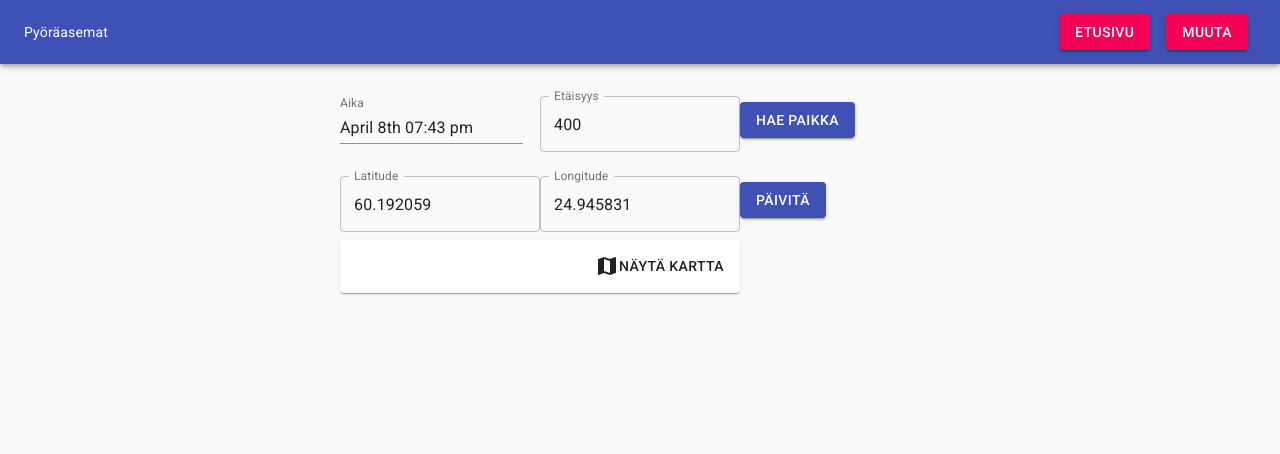
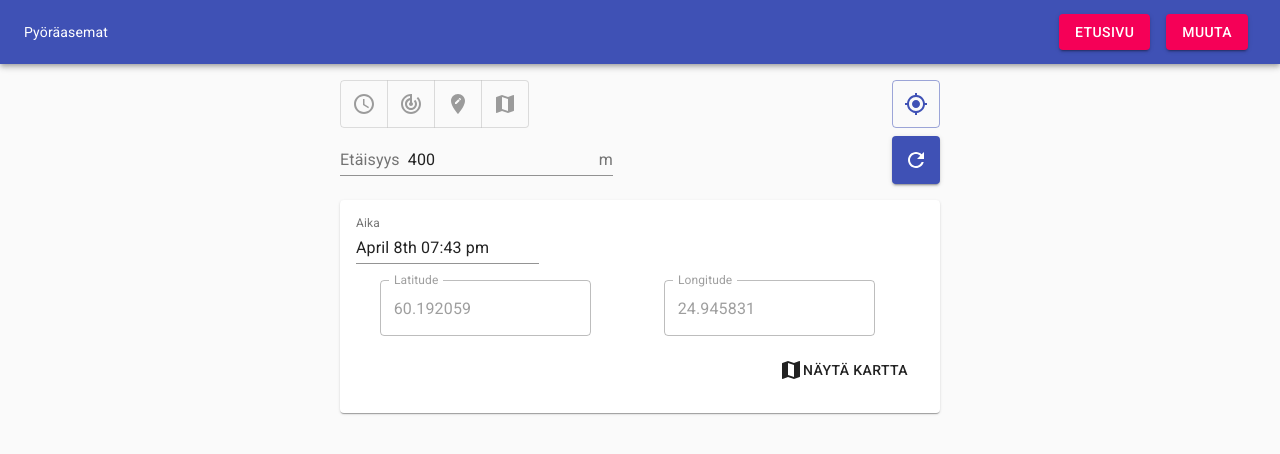
Before and after one commit to eskeli/kaupunkipyoraasemat, a React (Create React App) app: page /muuta in a window 1280 px wide. Shown: the top 454 px of the page. Built offline with nearby package versions, Linux system fonts and the light colour scheme.

Commit message:
updated Muuta layout

```diff
--- a/package.json
+++ b/package.json
@@ -6,6 +6,7 @@
     "@date-io/moment": "^1.1.0",
     "@material-ui/core": "^4.0.0",
     "@material-ui/icons": "^4.0.0",
+    "@material-ui/lab": "^4.0.0-alpha.13",
     "@material-ui/pickers": "^3.0.0",
     "@material-ui/styles": "^4.0.0",
     "leaflet": "^1.5.1",
--- a/src/MapExpandCard.js
+++ b/src/MapExpandCard.js
@@ -54,7 +54,6 @@ function MapExpandCard(props) {
 
   return (
     <>
-      <Card className={classes.card}>
       <CardActions disableSpacing>
         <Button
           className={clsx(classes.expand, {
@@ -69,7 +68,7 @@ function MapExpandCard(props) {
       </CardActions>
       <Collapse in={expanded} timeout="auto" unmountOnExit>
         <CardContent>
-            <Map center={position} zoom={15} maxZoom={18}  className={classes.map}>
+          <Map center={position} zoom={15} maxZoom={18} className={classes.map}>
             <TileLayer
               //url="https://{s}.tile.openstreetmap.org/{z}/{x}/{y}.png"
               url="https://cdn.digitransit.fi/map/v1/hsl-map/{z}/{x}/{y}.png"
@@ -83,8 +82,6 @@ function MapExpandCard(props) {
           </Map>
         </CardContent>
       </Collapse>
-      </Card>
-
     </>
   );
 }
--- a/src/Muuta.js
+++ b/src/Muuta.js
@@ -1,10 +1,13 @@
 import React, { Component } from "react";
 import { withStyles } from "@material-ui/core/styles";
 import Typography from "@material-ui/core/Typography";
+import Card from '@material-ui/core/Card';
 import { DateTimePicker } from "@material-ui/pickers";
 import Paper from "@material-ui/core/Paper";
 import TextField from '@material-ui/core/TextField';
+import InputAdornment from '@material-ui/core/InputAdornment';
 import Button from '@material-ui/core/Button';
+import IconButton from '@material-ui/core/IconButton';
 import Table from "@material-ui/core/Table";
 import TableBody from "@material-ui/core/TableBody";
 import TableCell from "@material-ui/core/TableCell";
@@ -12,6 +15,14 @@ import TableHead from "@material-ui/core/TableHead";
 import TableRow from "@material-ui/core/TableRow";
 import Divider from '@material-ui/core/Divider';
 import Grid from '@material-ui/core/Grid';
+import ToggleButton from '@material-ui/lab/ToggleButton';
+import ToggleButtonGroup from '@material-ui/lab/ToggleButtonGroup';
+import MyLocationIcon from '@material-ui/icons/MyLocation';
+import MapIcon from '@material-ui/icons/Map';
+import AccessTimeIcon from '@material-ui/icons/AccessTime';
+import TrackChangesIcon from '@material-ui/icons/TrackChanges';
+import EditLocationIcon from '@material-ui/icons/EditLocation';
+import RefreshIcon from '@material-ui/icons/Refresh';
 import moment from "moment";
 import RealTimeInfo from "./RealTimeInfo.js";
 import MapExpandCard from "./MapExpandCard.js";
@@ -42,6 +53,17 @@ const styles = theme => ({
   divider: {
     marginTop: theme.spacing.unit * 3,
     marginBottom: theme.spacing.unit * 3,
+  },
+  locationButton: {
+    minHeight: 48,
+    maxHeight: 48,
+    maxWidth: 48,
+    minWidth: 48,
+  },
+  card: {
+    marginTop: theme.spacing.unit * 2,
+    marginBottom: theme.spacing.unit * 1,
+    padding: theme.spacing.unit * 2,
   }
 });
 
@@ -54,7 +76,8 @@ class Muuta extends Component {
     latitude: 60.192059,
     longitude: 24.945831,
     meters: localStorage.getItem('radius') || '400',
-    hour: "2019-04-13T07"
+    hour: "2019-04-13T07",
+    settings: []
   };
   handleChange = () => {
     this.setState({
@@ -119,15 +142,68 @@ class Muuta extends Component {
     );
   };
 
+  handleFormat = (event, newSettings) => {
+    this.setState({
+      settings: newSettings
+    });
+  };
+
   render() {
-    const { stations, timeFrom } = this.state;
+    const { stations, timeFrom, settings } = this.state;
     const { classes } = this.props;
 
     return (
       <>
         <main className={classes.layout}>
-          <Grid container spacing={24} alignItems="center" justify="space-around">
-            <Grid item xs={4}>
+          <div className={classes.toggleContainer}>
+            <Grid container spacing={0} justify="space-between">
+              <ToggleButtonGroup value={settings} onChange={this.handleSettings}>
+                <ToggleButton value="time">
+                  <AccessTimeIcon />
+                </ToggleButton>
+                <ToggleButton value="position">
+                  <TrackChangesIcon />
+                </ToggleButton>
+                <ToggleButton value="address">
+                  <EditLocationIcon />
+                </ToggleButton>
+                <ToggleButton value="map">
+                  <MapIcon />
+                </ToggleButton>
+              </ToggleButtonGroup>
+              <Button variant="outlined" color="primary" className={classes.locationButton} onClick={this.positionButtonClicked}>
+                <MyLocationIcon />
+              </Button>
+
+            </Grid>
+          </div>
+          <Grid container spacing={1} alignItems="flex-end" justify="space-between">
+            <Grid item xs>
+              <TextField
+                id="radius"
+                className={classes.textField}
+                value={this.state.meters}
+                onChange={this.handleInputChange('meters')}
+                margin="normal"
+                InputProps={{
+                  endAdornment: <InputAdornment position="end">m</InputAdornment>,
+                  startAdornment: <InputAdornment position="start">Etäisyys</InputAdornment>
+                }}
+              />
+            </Grid>
+            <Grid item>
+              <Button variant="contained" color="primary" className={classes.locationButton} onClick={this.handleChange}>
+                <RefreshIcon />
+              </Button>
+            </Grid>
+          </Grid>
+
+          <Card className={classes.card}>
+            <Grid container spacing={0} justify="space-between" alignContent="center">
+              <Grid item xs={4}></Grid>
+
+
+            </Grid>
             <div className="picker">
               <DateTimePicker
                 value={timeFrom}
@@ -136,24 +212,8 @@ class Muuta extends Component {
                 showTodayButton
               />
             </div>
-            </Grid>
-            <Grid item xs={4}>
-              <TextField
-                id="radius"
-                label="Etäisyys"
-                className={classes.textField}
-                value={this.state.meters}
-                onChange={this.handleInputChange('meters')}
-                margin="normal"
-                variant="outlined"
-              />
-            </Grid>
-            <Grid item xs={4}>
-              <Button variant="contained" color="primary" className={classes.button} onClick={this.positionButtonClicked}>
-                Hae paikka
-              </Button>
-            </Grid>
-            <Grid item xs={4}>
+            <Grid container spacing={0} alignItems="center" justify="space-around">
+              <Grid item xs={5}>
                 <TextField
                   id="latitude"
                   label="Latitude"
@@ -162,9 +222,10 @@ class Muuta extends Component {
                   onChange={this.handleInputChange('latitude')}
                   margin="normal"
                   variant="outlined"
+                  disabled
                 />
               </Grid>
-            <Grid item xs={4}>
+              <Grid item xs={5}>
                 <TextField
                   id="longitude"
                   label="Longitude"
@@ -173,16 +234,12 @@ class Muuta extends Component {
                   onChange={this.handleInputChange('longitude')}
                   margin="normal"
                   variant="outlined"
+                  disabled
                 />
-            </Grid>
-            <Grid item xs={4}>
-              <Button variant="contained" color="primary" className={classes.button} onClick={this.handleChange}>
-                Päivitä
-              </Button>
               </Grid>
             </Grid>
             <MapExpandCard latitude={this.state.latitude} longitude={this.state.longitude} />
-
+          </Card>
           {stations.map((item, index) => (
             <div key={item.stationId}>
               <Paper className={classes.paper} elevation={1}>
```
Also changed, not shown: 1 other file (tests, documents, lock files or other folders). Lines whose indentation alone changed are shown as unchanged.
